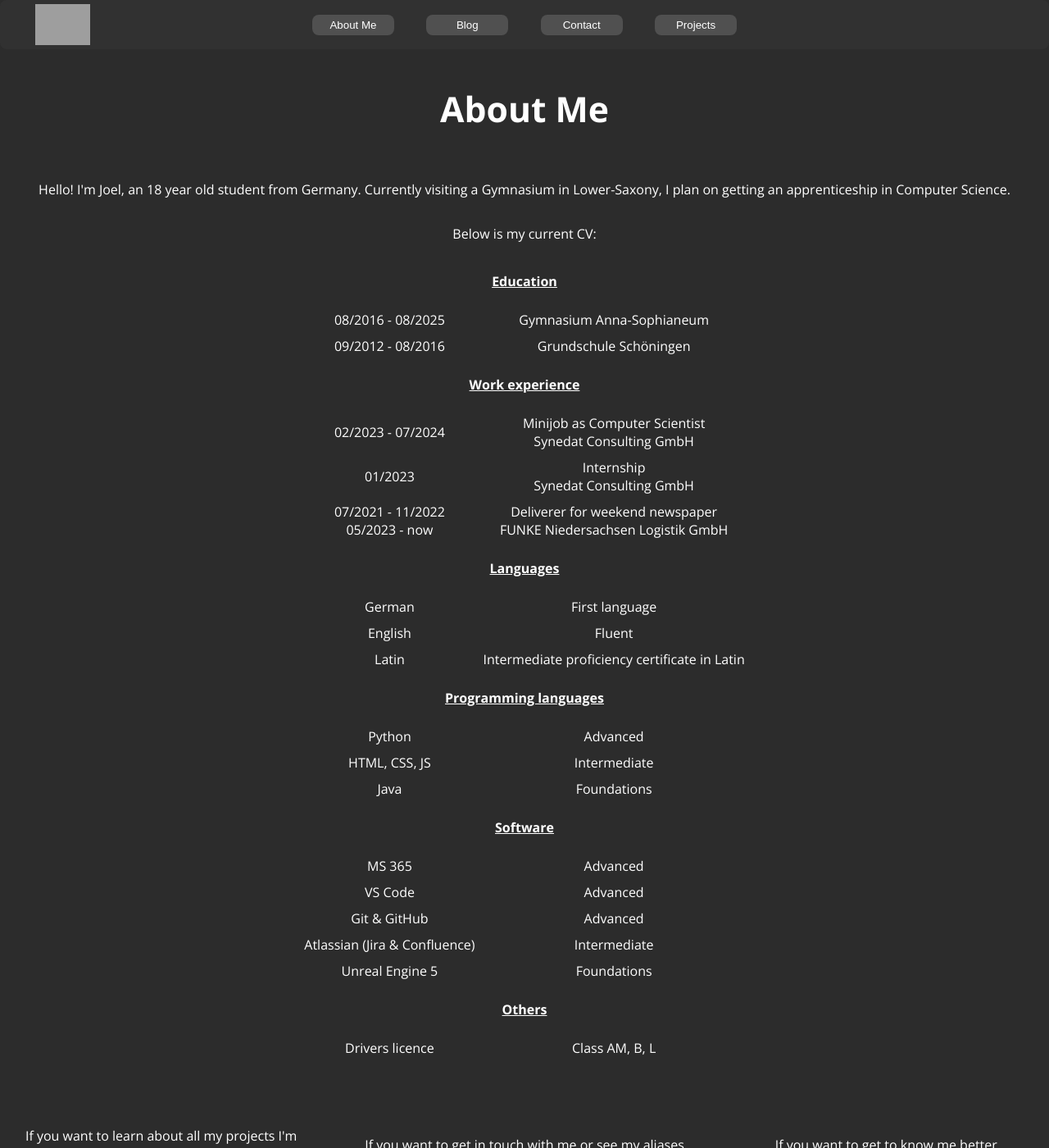
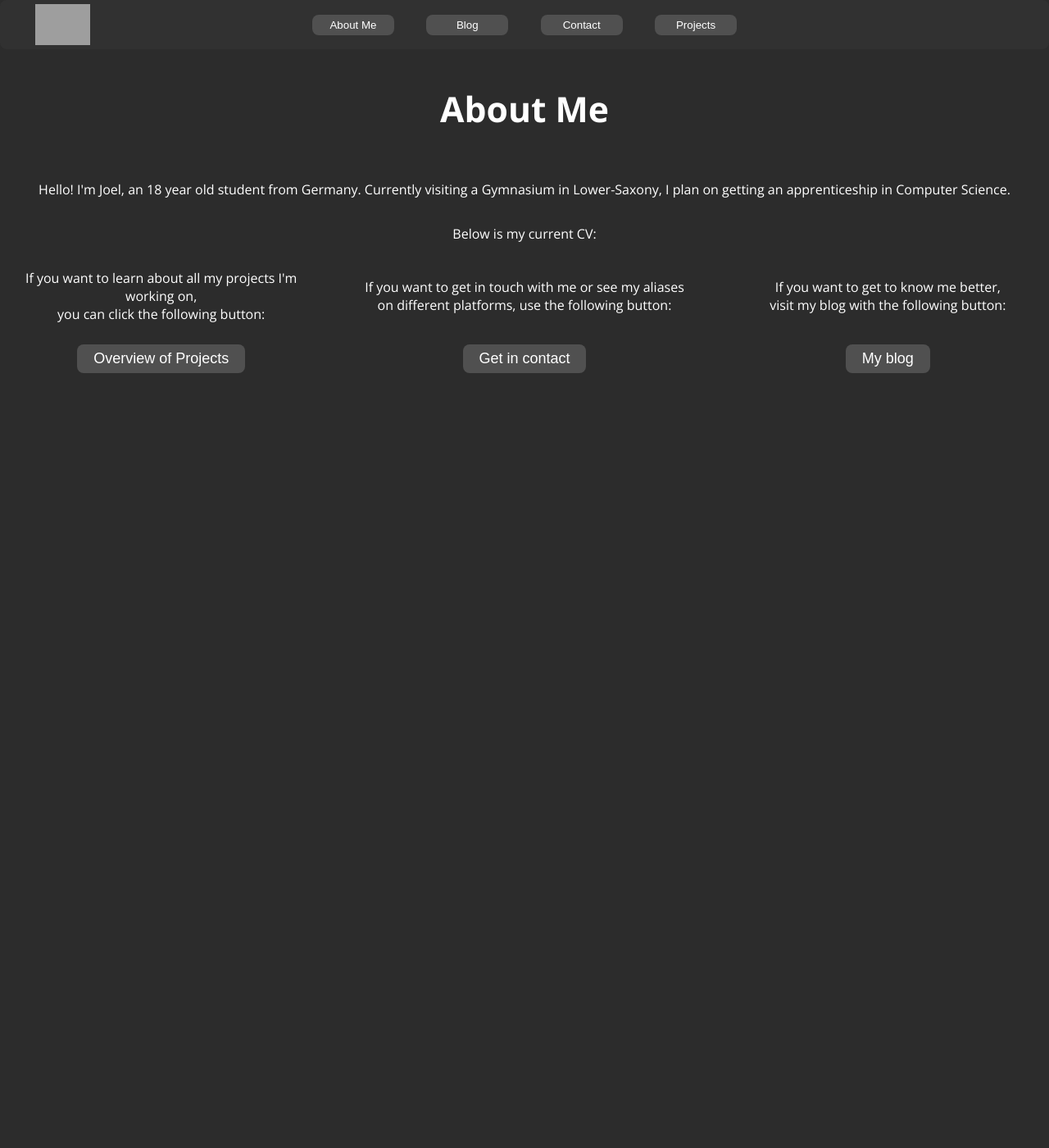
Before and after one commit to Xynox/website, a Jekyll site: the page built from html/about/about.html, in a window 1280 px wide and 1400 px high. Shown: the whole window at 82% size. Built offline with Jekyll 4.4.1, drawn with Linux system fonts in a browser that asks for light colours; grey boxes are pictures that could not be loaded.

Commit message:
Truncate CV
Privacy reasons

```diff
--- a/html/about/about.html
+++ b/html/about/about.html
@@ -12,117 +12,6 @@ title: Joel Wittke - About Me
     </div>
 </div>
 
-<div class="tableAbM">
-
-    <table class="tableCV">
-
-        <tr>
-            <th colspan="2">Education</th>
-        </tr>
-        <tr>
-            <td>08/2016 - 08/2025</td>
-            <td>Gymnasium Anna-Sophianeum</td>
-        </tr>
-        <tr>
-            <td>09/2012 - 08/2016</td>
-            <td>Grundschule Schöningen</td>
-        </tr>
-
-
-        <tr>
-           <th colspan="2">Work experience</th>
-        </tr>
-        <tr>
-            <td>02/2023 - 07/2024</td>
-            <td>Minijob as Computer Scientist <br>
-                Synedat Consulting GmbH
-            </td>
-        </tr>
-        <tr>
-            <td>01/2023</td>
-            <td>Internship <br>
-                Synedat Consulting GmbH
-            </td>
-        </tr>
-        <tr>
-            <td>07/2021 - 11/2022 <br> 05/2023 - now</td>
-            <td>Deliverer for weekend newspaper <br>
-                FUNKE Niedersachsen Logistik GmbH
-            </td>
-        </tr>
-
-
-        <tr>
-            <th colspan="2">Languages</th>
-        </tr>
-        <tr>
-            <td>German</td>
-            <td>First language</td>
-        </tr>
-        <tr>
-            <td>English</td>
-            <td>Fluent</td>
-        </tr>
-        <tr>
-            <td>Latin</td>
-            <td>Intermediate proficiency certificate in Latin</td>
-        </tr>
-
-
-        <tr>
-            <th colspan="2">Programming languages</th>
-        </tr>
-        <tr>
-            <td>Python</td>
-            <td>Advanced</td>
-        </tr>
-        <tr>
-            <td>HTML, CSS, JS</td>
-            <td>Intermediate</td>
-        </tr>
-        <tr>
-            <td>Java</td>
-            <td>Foundations</td>
-        </tr>
-
-
-        <tr>
-            <th colspan="2">Software</th>
-        </tr>
-        <tr>
-            <td>MS 365</td>
-            <td>Advanced</td>
-        </tr>
-        <tr>
-            <td>VS Code</td>
-            <td>Advanced</td>
-        </tr>
-        <tr>
-            <td>Git & GitHub</td>
-            <td>Advanced</td>
-        </tr>
-        <tr>
-            <td>Atlassian (Jira & Confluence)</td>
-            <td>Intermediate</td>
-        </tr>
-        <tr>
-            <td>Unreal Engine 5</td>
-            <td>Foundations</td>
-        </tr>
-
-
-        <tr>
-            <th colspan="2">Others</th>
-        </tr>
-        <tr>
-            <td>Drivers licence</td>
-            <td>Class AM, B, L</td>
-        </tr>
-
-    </table>
-
-</div>
-
 
 <div class="bottomGridAbM-container">
     <p class="bottomGridAbM-item item1">If you want to learn about all my projects I'm working on, <br> you can click the following button: </p>
```
